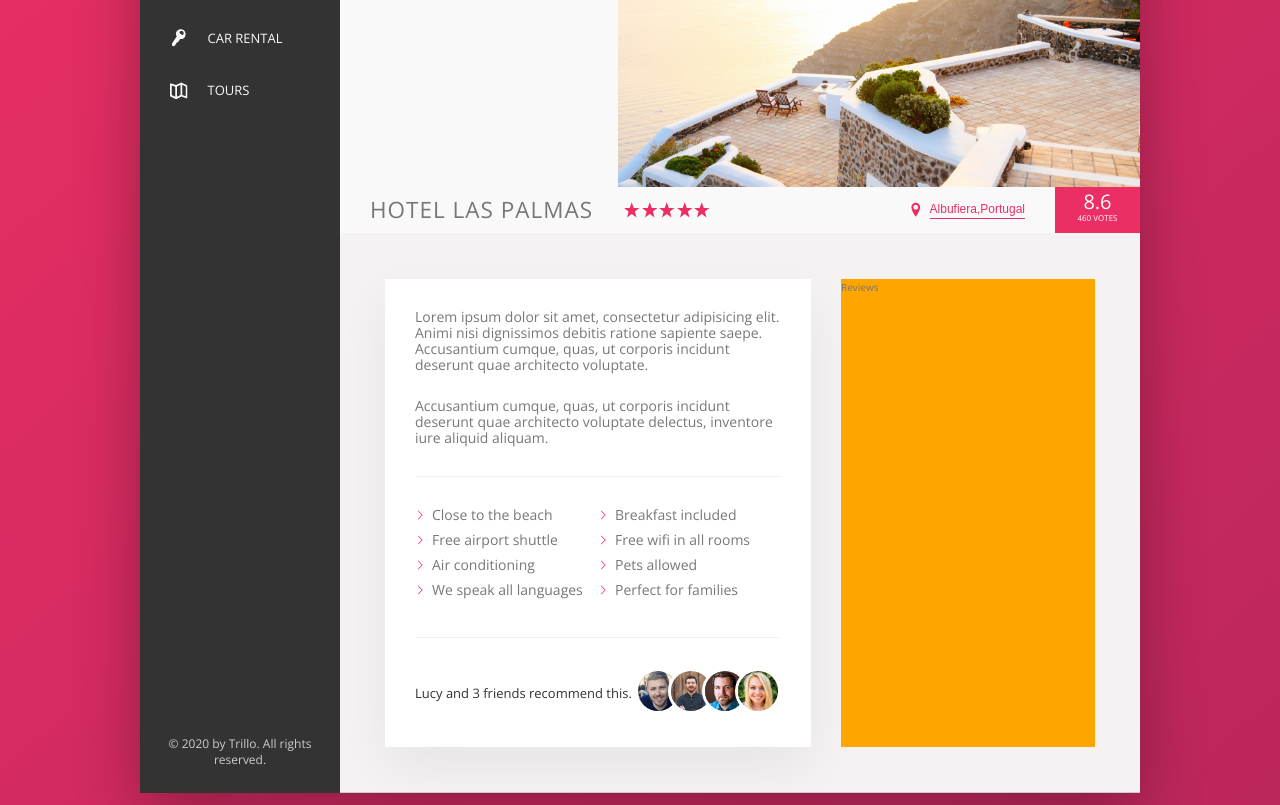
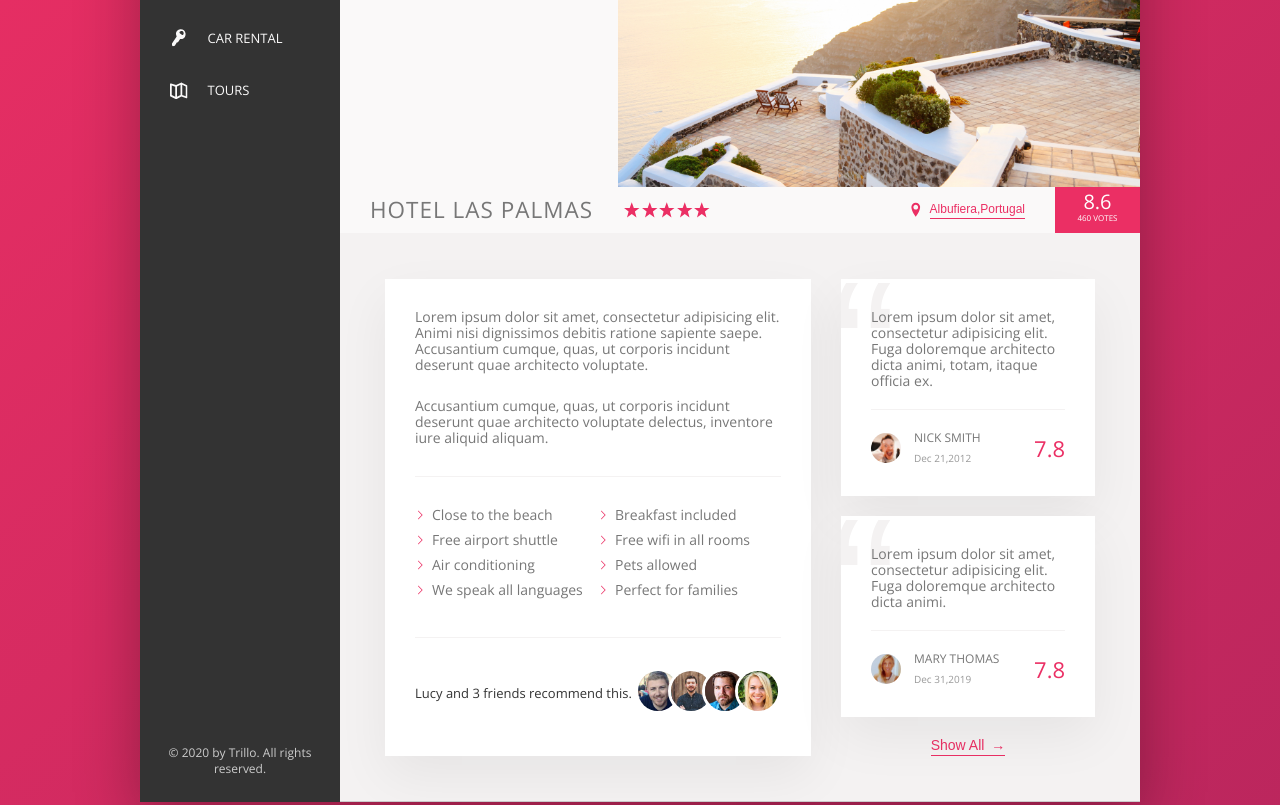
Before and after one commit to himankgoel/Trillo, a website: page index.html in a window 1280 px wide. Shown: the part 276-1081 px from the top of the page. Drawn offline with nearby package versions, Linux system fonts and the light colour scheme.

Commit message:
Completed User Reviews

```diff
--- a/index.html
+++ b/index.html
@@ -166,7 +166,34 @@
                             </div>
                         </div>
                         <div class="user-reviews">
-                            Reviews
+                            <figure class="review">
+                                <blockquote class="review__text">
+                                    Lorem ipsum dolor sit amet, consectetur adipisicing elit. Fuga doloremque architecto dicta animi, totam, itaque officia ex.
+                                </blockquote>
+                                <figcaption class="review__user">
+                                    <img src="/img/user-1.jpg" alt="user 1" class="review__photo">
+                                    <div class="review__user-box">
+                                        <p class="review__user-name">Nick Smith</p>
+                                        <p class="review__user-date">Dec 21,2012</p>
+                                    </div>
+                                    <div class="review__rating">7.8</div>
+                                </figcaption>
+                            </figure>
+
+                            <figure class="review">
+                                <blockquote class="review__text">
+                                    Lorem ipsum dolor sit amet, consectetur adipisicing elit. Fuga doloremque architecto dicta animi.
+                                </blockquote>
+                                <figcaption class="review__user">
+                                    <img src="/img/user-2.jpg" alt="user 2" class="review__photo">
+                                    <div class="review__user-box">
+                                        <p class="review__user-name">Mary Thomas</p>
+                                        <p class="review__user-date">Dec 31,2019</p>
+                                    </div>
+                                    <div class="review__rating">7.8</div>
+                                </figcaption>
+                            </figure>
+                            <button class="btn-inline">Show All <span>&rarr;</span></button>
                         </div>
                     </div>
                 </main>
--- a/sass/_base.scss
+++ b/sass/_base.scss
@@ -24,6 +24,8 @@ Grey dark 3: #999
     --color-grey-dark-2: #777;
     --color-grey-dark-3: #999;
     --line:1px solid var(--color-grey-light-2);
+    --shadow-dark: 0 2rem 6rem rgba(0,0,0,.3);
+    --shadow-light: 0 2rem 5rem rgba(0,0,0,.06);
 }
 *{
     margin:0;
--- a/sass/_components.scss
+++ b/sass/_components.scss
@@ -220,6 +220,13 @@
         outline: none;
         animation:pulsate 1s infinite;
     }
+    & span{
+        margin-left: .3rem;
+        transition: margin-left .2s;
+    }
+    &:hover span{
+        margin-left: .8rem;
+    }
 }
 @keyframes pulsate{
     0%{
@@ -288,3 +295,62 @@
         margin-right: -1.6rem;
     }
 }
+
+.review{
+    background-color: white;
+    padding: 3rem;
+    margin-bottom: 2rem;
+    box-shadow: var(--shadow-light);
+    position: relative;
+    overflow: hidden;
+    &__text{
+        padding-bottom: 2rem;
+        position: relative;
+        z-index: 2;
+    }
+    &__user{
+        border-top: var(--line);
+        padding-top: 2rem;
+        display: flex;
+        align-items: center;
+    }
+
+    &__user-box{
+        margin-right: auto;
+        margin-left: 1.3rem;
+    }
+    &__user-name{
+        font-size:1.2rem;
+        font-size:600;
+        text-transform: uppercase;
+        margin-bottom: .4rem;
+    }
+    &__user-date{
+        font-size:1rem;
+        color: var(--color-grey-dark-3);
+    }
+
+    &__rating{
+        color: var(--color-primary);
+        font-size: 2.2rem;
+        font-weight: 300;
+    }
+
+    &__photo{
+        height: 3rem;
+        width:3rem;
+        border-radius: 50%;
+    }
+
+    &::before{
+        content: "\201C";
+        position: absolute;
+        line-height: 1;
+        top: -2.75rem;
+        left: -1rem;
+        font-size: 20rem;
+        color: var(--color-grey-light-2);
+        font-family: sans-serif;
+        z-index: 1;
+    }
+}
--- a/sass/_layout.scss
+++ b/sass/_layout.scss
@@ -29,13 +29,13 @@
 
 }
 .detail{
+    font-size: 1.4rem;
     display: flex;
     padding: 4.5rem;
     background-color: var(--color-grey-light-2);
     border-bottom: 1px solid var(--color-grey-light-4);
 }
 .description{
-    font-size: 1.4rem;
     background-color: #FFF;
     box-shadow: 0 2rem 5rem rgba(0,0,0, .06);
     flex: 0 0 60%;
@@ -43,6 +43,8 @@
     padding: 3rem;
 }
 .user-reviews{
-    background-color: orange;
     flex: 1;
+    display: flex;
+    flex-direction: column;
+    align-items: center;
 }
```
Also changed, not shown: css/style.css, img/user-1.jpg (added), img/user-2.jpg (added).
